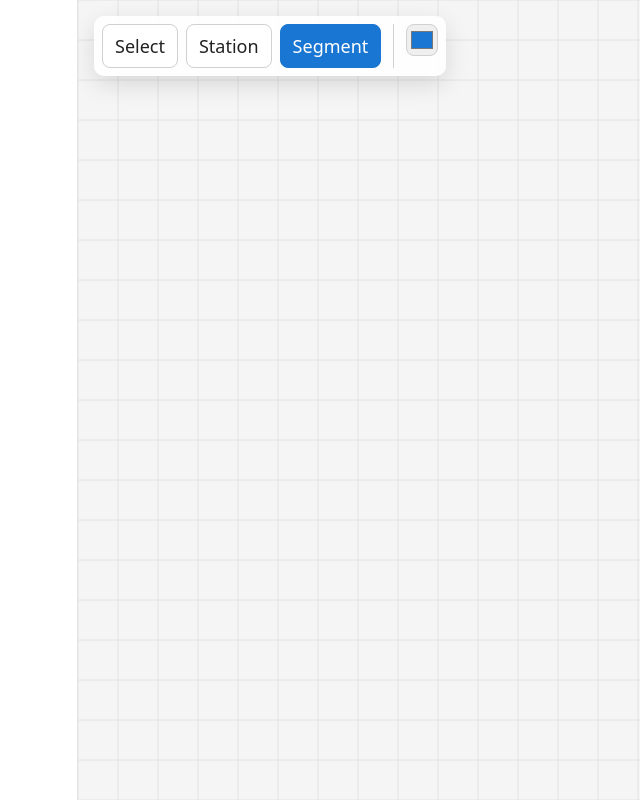
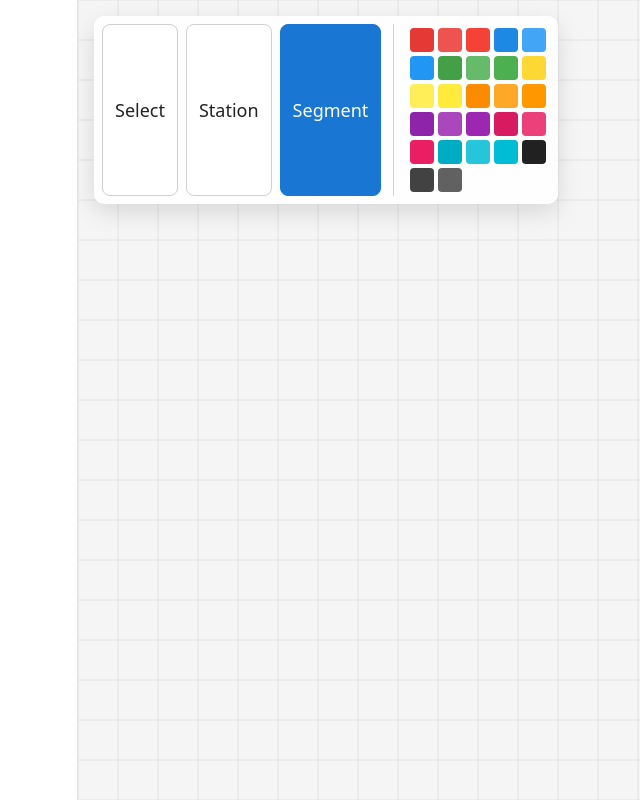
Before and after one commit to minzen/transit-editor, a React (Vite) app: page / in a window 1280 px wide. Both pictures are taken after a click on the button "Segment". Shown: the top 800 px of the page, without its empty margins (0-640 px from the left). Built offline with nearby package versions, Linux system fonts and the light colour scheme.

Commit message:
Replace color input with preset color palette

```diff
--- a/src/editor/EditorCanvas.css
+++ b/src/editor/EditorCanvas.css
@@ -40,13 +40,30 @@
   margin: 0 4px;
 }
 
-.editor-color-picker {
-  width: 32px;
-  height: 32px;
-  border: 1px solid #d0d0d0;
-  border-radius: 8px;
-  padding: 2px;
+.editor-color-palette {
+  display: grid;
+  grid-template-columns: repeat(5, 24px);
+  gap: 4px;
+  padding: 4px;
+}
+
+.editor-color-swatch {
+  width: 24px;
+  height: 24px;
+  border: 2px solid transparent;
+  border-radius: 4px;
   cursor: pointer;
+  padding: 0;
+  transition: transform 0.1s, border-color 0.1s;
+}
+
+.editor-color-swatch:hover {
+  transform: scale(1.1);
+}
+
+.editor-color-swatch.active {
+  border-color: #111;
+  transform: scale(1.1);
 }
 
 svg {
--- a/src/editor/EditorCanvas.tsx
+++ b/src/editor/EditorCanvas.tsx
@@ -39,6 +39,36 @@ export function EditorCanvas() {
     const [pendingStationId, setPendingStationId] = useState<string | null>(null)
 
     const [selectedColor, setSelectedColor] = useState('#1976d2')
+
+    const colorPalette = [
+        '#e53935',
+        '#ef5350',
+        '#f44336',
+        '#1e88e5',
+        '#42a5f5',
+        '#2196f3',
+        '#43a047',
+        '#66bb6a',
+        '#4caf50',
+        '#fdd835',
+        '#ffee58',
+        '#ffeb3b',
+        '#fb8c00',
+        '#ffa726',
+        '#ff9800',
+        '#8e24aa',
+        '#ab47bc',
+        '#9c27b0',
+        '#d81b60',
+        '#ec407a',
+        '#e91e63',
+        '#00acc1',
+        '#26c6da',
+        '#00bcd4',
+        '#212121',
+        '#424242',
+        '#616161',
+    ]
 
     const [pointerWorldPosition, setPointerWorldPosition] =
         useState<Point | null>(null)
@@ -160,12 +190,20 @@ export function EditorCanvas() {
                 {activeTool === 'segment' && (
                     <>
                         <div className="editor-toolbar-separator" />
-                        <input
-                            type="color"
-                            value={selectedColor}
-                            onChange={(e) => setSelectedColor(e.target.value)}
-                            className="editor-color-picker"
-                        />
+                        <div className="editor-color-palette">
+                            {colorPalette.map((color) => (
+                                <button
+                                    key={color}
+                                    type="button"
+                                    className={`editor-color-swatch ${
+                                        selectedColor === color ? 'active' : ''
+                                    }`}
+                                    style={{ backgroundColor: color }}
+                                    onClick={() => setSelectedColor(color)}
+                                    title={color}
+                                />
+                            ))}
+                        </div>
                     </>
                 )}
             </div>
```
